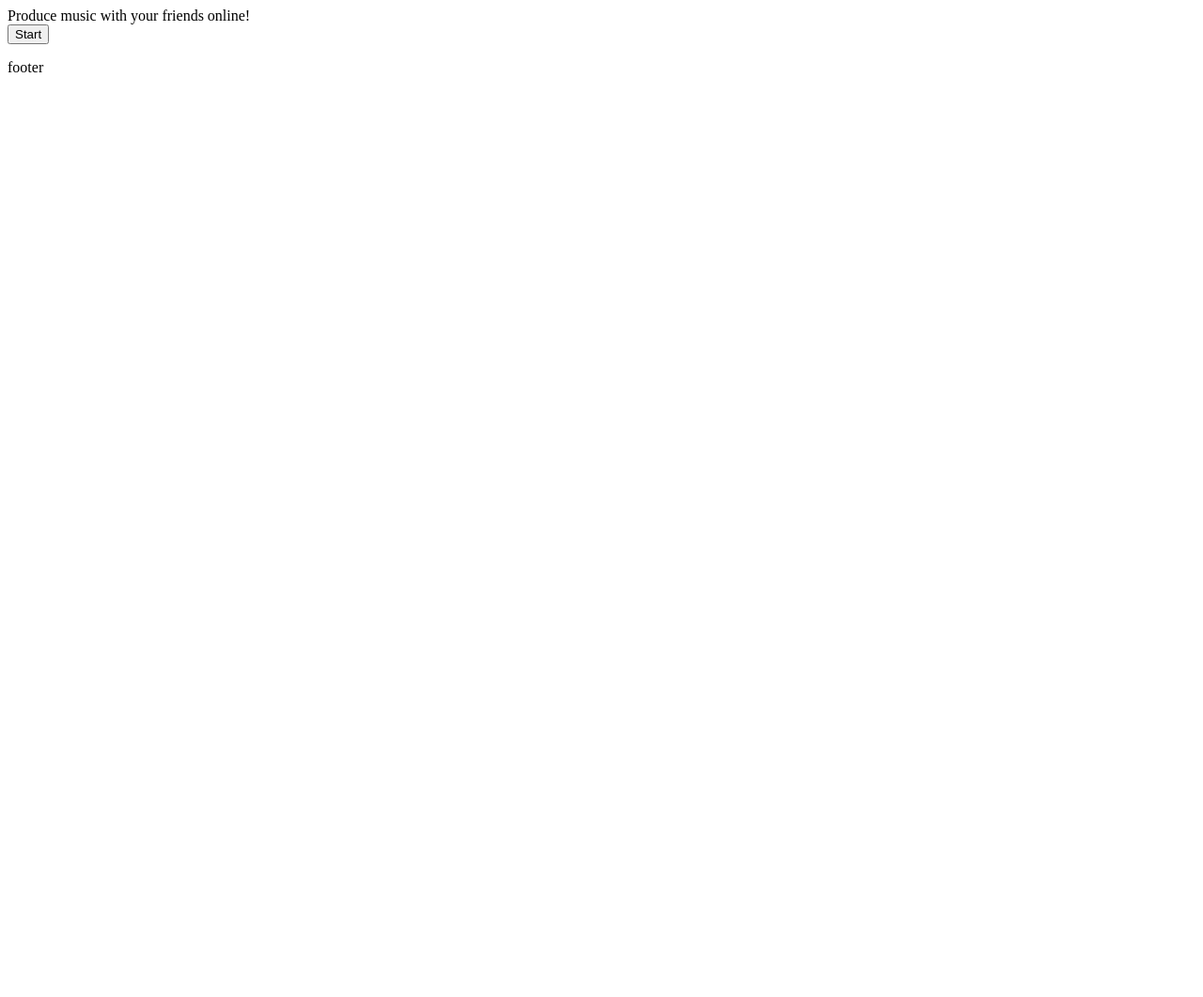
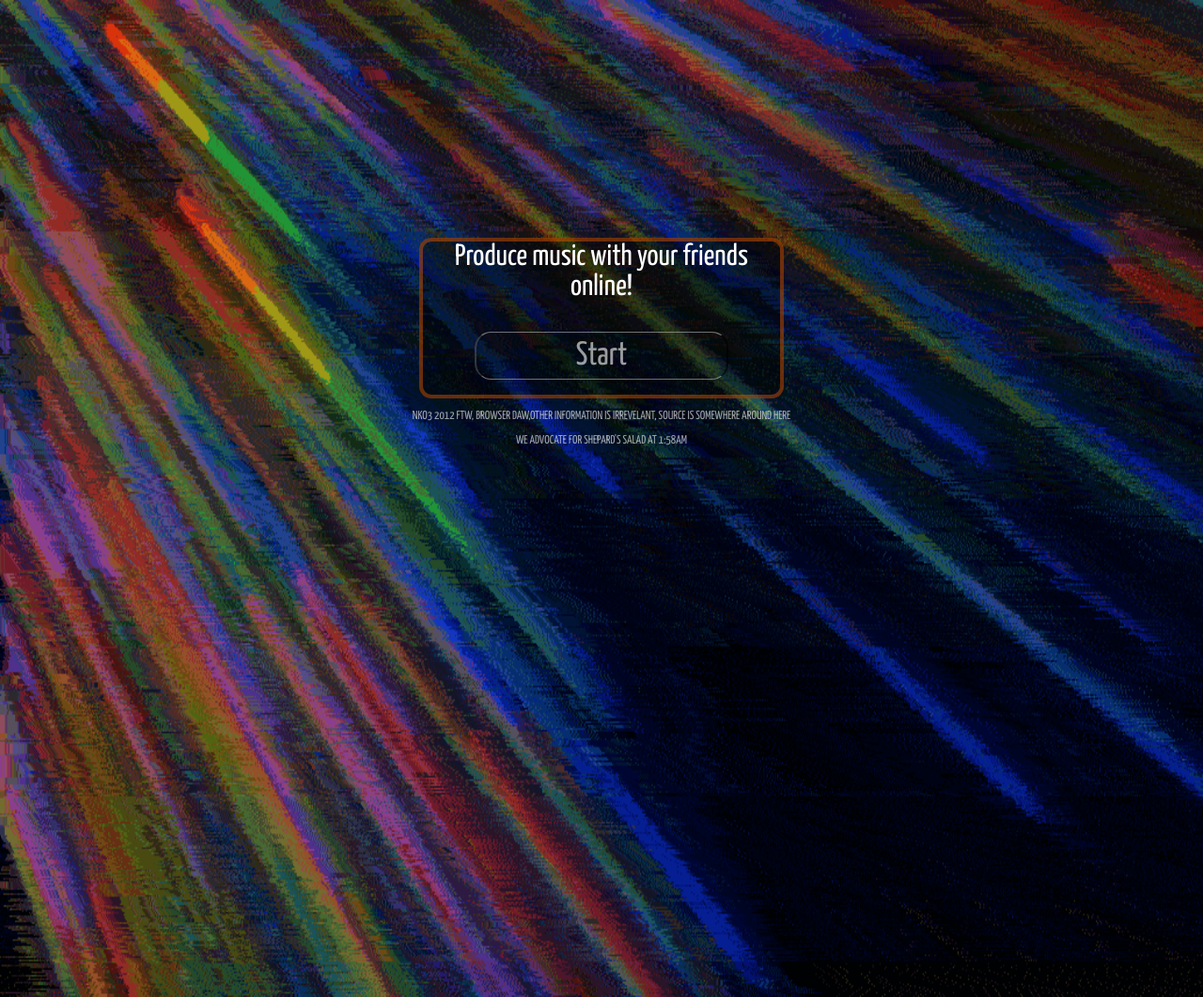
Before and after one commit to nko3/plumbers, a website: page static/index.html in a window 1280 px wide. Shown: the whole page at 94% size. Before the commit the page ends 800 px from the top, so only its background shows below. Drawn offline with Linux system fonts and the light colour scheme; a web font is replaced by a local one.

Commit message:
worked on index page

```diff
--- a/static/index.html
+++ b/static/index.html
@@ -1,21 +1,170 @@
 <html>
 <head>
-  <title></title>
+  <title>NodeKO! BROWSER DAW</title>
+<style>
+    @import url(http://fonts.googleapis.com/css?family=Geo|Yanone+Kaffeesatz);
+</style>
+<style>
+
+	 body{
+		background-color:#F00;
+		height:100%;
+		background:url('img/desktop_colors2.gif');
+		-moz-background-size:100% 100% ; /* Firefox 3.6 */
+		background-size:100% 100% ;
+		background-repeat:no-repeat;
+		color:#fff;
+		font-family: 'Yanone Kaffeesatz';
+	 }
+	 #start{
+		margin:0 auto;
+		margin-top:20%;
+		width:30%;
+		border-radius: 13px;
+		background:rgba(0,0,0,0.4);
+		-moz-border-radius: 13px;
+		-webkit-border-radius: 13px;
+		border: 4px solid rgba(255,100,0,0.4);
+
+	 }
+	 #description{
+		font-size:2em;
+	 }
+	#footer{
+		text-align:center;
+		font-size:0.8em;
+	 }
+
+	.button {
+		font-family: 'Yanone Kaffeesatz';
+		display: inline-block;
+		outline: none;
+		cursor: pointer;
+		text-align: center;
+		text-decoration: none;
+		font: 2.2em/100% Arial, Helvetica, sans-serif;
+		font-family: 'Yanone Kaffeesatz';
+		padding: .2em 3em .2em;
+		text-shadow: 0 1px 1px rgba(0,0,0,.3);
+		-webkit-border-radius: .5em;
+		-moz-border-radius: .5em;
+		border-radius: .5em;
+		-webkit-box-shadow: 0 1px 2px rgba(0,0,0,.2);
+		-moz-box-shadow: 0 1px 2px rgba(0,0,0,.2);
+		box-shadow: 0 1px 2px rgba(0,0,0,.2);
+	}
+	.button:hover {
+		text-decoration: none;
+	}
+	.button:active {
+		position: relative;
+		top: 1px;
+	}
+
+
+	.orange {
+		-moz-border-bottom-colors: none;
+		-moz-border-left-colors: none;
+		-moz-border-right-colors: none;
+		-moz-border-top-colors: none;
+		background-attachment: scroll;
+		background-clip: border-box;
+		background-color: transparent;
+		background-image: -moz-linear-gradient(center top , #ff8e32, #ff8931);
+		background-origin: padding-box;
+		background-position: 0 0;
+		background-repeat: repeat;
+		background-size: auto auto;
+		border-bottom-color: #B7B7B7;
+		border-bottom-style: solid;
+		border-bottom-width: 1px;
+		border-image-outset: 0 0 0 0;
+		border-image-repeat: stretch stretch;
+		border-image-slice: 100% 100% 100% 100%;
+		border-image-source: none;
+		border-image-width: 1 1 1 1;
+		border-left-color-ltr-source: physical;
+		border-left-color-rtl-source: physical;
+		border-left-color-value: #B7B7B7;
+		border-left-style-ltr-source: physical;
+		border-left-style-rtl-source: physical;
+		border-left-style-value: solid;
+		border-left-width-ltr-source: physical;
+		border-left-width-rtl-source: physical;
+		border-left-width-value: 1px;
+		border-right-color-ltr-source: physical;
+		border-right-color-rtl-source: physical;
+		border-right-color-value: #B7B7B7;
+		border-right-style-ltr-source: physical;
+		border-right-style-rtl-source: physical;
+		border-right-style-value: solid;
+		border-right-width-ltr-source: physical;
+		border-right-width-rtl-source: physical;
+		border-right-width-value: 1px;
+		border-top-color: #B7B7B7;
+		border-top-style: solid;
+		border-top-width: 1px;
+		color: #FFFFFF;
+	}
+	.orange:hover {
+		background-attachment: scroll;
+		background-clip: border-box;
+		background-color: transparent;
+		background-image: -moz-linear-gradient(center top , #de4000, #ff8e32);
+		background-origin: padding-box;
+		background-position: 0 0;
+		background-repeat: repeat;
+		background-size: auto auto;
+	}
+	.orange:active {
+		background-attachment: scroll;
+		background-clip: border-box;
+		background-color: transparent;
+		background-image: -moz-linear-gradient(center top , #EDEDED, #FFFFFF);
+		background-origin: padding-box;
+		background-position: 0 0;
+		background-repeat: repeat;
+		background-size: auto auto;
+		color: #999999;
+	}
+
+	.fade {
+		opacity: 0.6;
+		transition: opacity .4s ease-in-out;
+		-moz-transition: opacity .4s ease-in-out;
+		-webkit-transition: opacity .4s ease-in-out;
+    }
+
+	.fade:hover {
+		opacity: 1;
+    }
+
+
+</style>
 </head>
 <body id="home">
 <section id="header"></section>
-<section id="description">
-  Produce music with your friends online!
-</section>
+
+
 
 <section id="start">
-  <form action="/track" method="post">
-    <input type="submit" id="go" value="Start" />
-  </form>
+  <center>
+		<section id="description">Produce music with your friends online!</section>
+		<br></br>
+
+
+	  <form action="/track" method="post">
+
+		<input class="fade button orange"  type="submit" id="go" value="Start" />
+	  </form>
+  </center>
 </section>
 
 <section id="footer">
- footer
+	<span class="fade">
+		<p>NKO3 2012 FTW, BROWSER DAW,OTHER INFORMATION IS IRREVELANT, SOURCE IS SOMEWHERE AROUND HERE</p>
+		<p>WE ADVOCATE FOR SHEPARD'S SALAD AT 1:58AM</p>
+	</span>
 </section>
 
 </body>
```
Also changed, not shown: static/img/desktop_colors2.gif (added).
